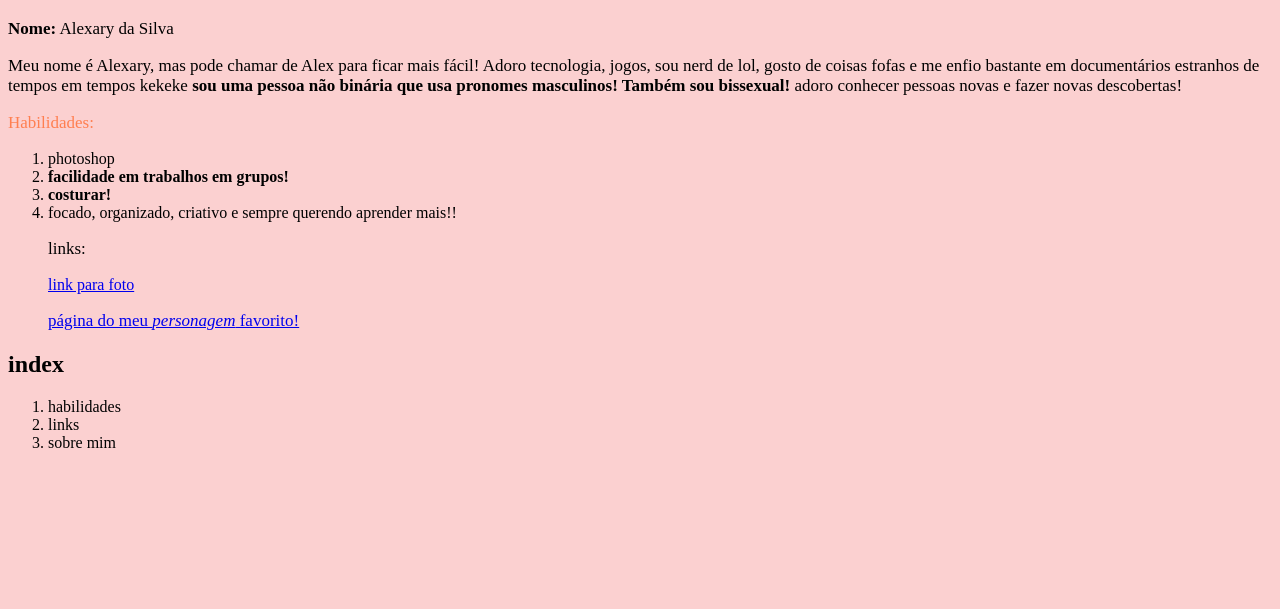
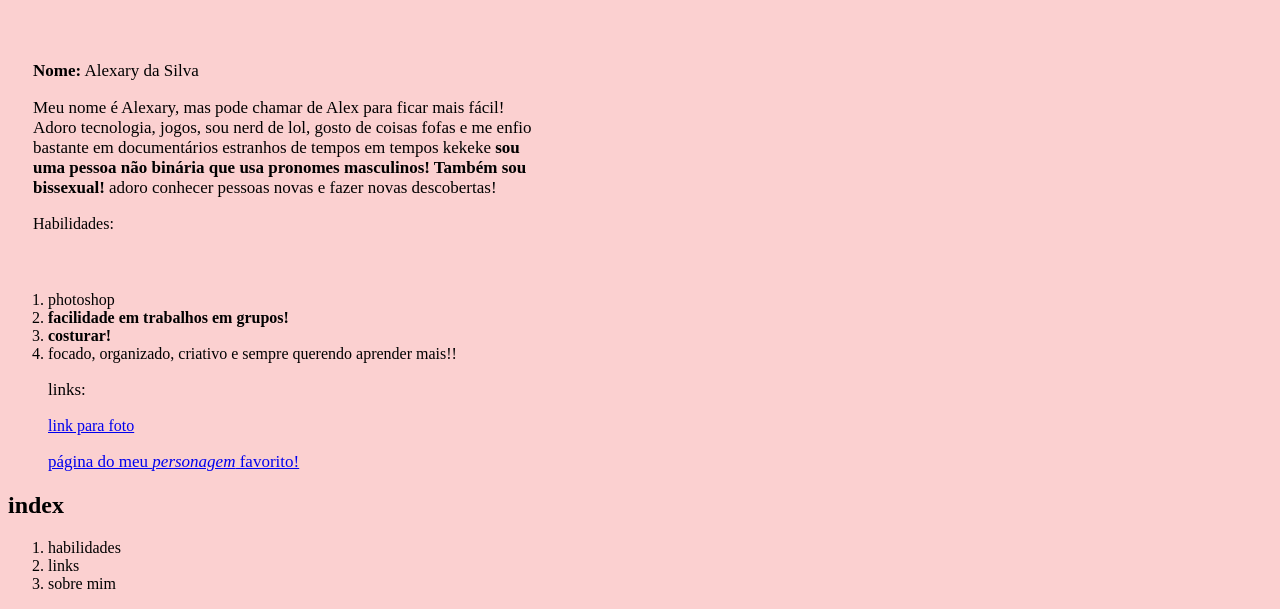
Before and after one commit to alexarys/alexarys.github.io, a plain HTML site: page index.html in a window 1280 px wide. Shown: the part 308-917 px from the top of the page. Before the commit the page ends 800 px from the top, so only its background shows below. Drawn offline with Linux system fonts and the light colour scheme.

Commit message:
adicionando divisões

```diff
--- a/index.html
+++ b/index.html
@@ -2,6 +2,7 @@
 <html lang="en">
 <head>
     <meta charset="UTF-8">
+    <link rel="stylesheet" href="style.css">
     <meta http-equiv="X-UA-Compatible" content="IE=edge">
     <meta name="viewport" content="width=device-width, initial-scale=1.0">
     <title>Portfólio Web!</title>
@@ -19,11 +20,13 @@
     <img src="https://cdn.discordapp.com/attachments/1029181738041225289/1042550869440331808/IMG_20221108_102715_043.jpg" alt="foto de uma pessoa usando jaqueta branca e vermelha com cabelos castanhos" width=300">
     <hr>
     <h1>Sobre mim!</h1>
-    <p><a id="nome"><strong>Nome:</strong> Alexary da Silva</p>
-    <p><a id="sobremim">Meu nome é Alexary, mas pode chamar de Alex para ficar mais fácil! Adoro tecnologia, jogos, sou nerd de lol,
+    <div class="paragrafos">
+    <p><strong>Nome:</strong> Alexary da Silva</p>
+    <p>Meu nome é Alexary, mas pode chamar de Alex para ficar mais fácil! Adoro tecnologia, jogos, sou nerd de lol,
     gosto de coisas fofas e me enfio bastante em documentários estranhos de tempos em tempos kekeke <strong>sou uma pessoa não binária que usa pronomes masculinos!
     Também sou bissexual!</strong> adoro conhecer pessoas novas e fazer novas descobertas!</p>
-    <p style="color:coral;">Habilidades:</p>
+    <p">Habilidades:</p>
+</div>
     <ol>
         <li>photoshop</li>
         <li><strong>facilidade em trabalhos em grupos!</strong></li>
--- /dev/null
+++ b/style.css
@@ -0,0 +1,5 @@
+.paragrafos {
+    width: 500px;
+    padding: 25px;
+
+}
```
